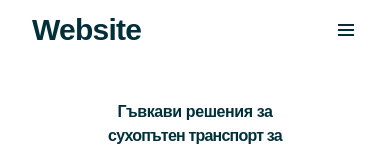
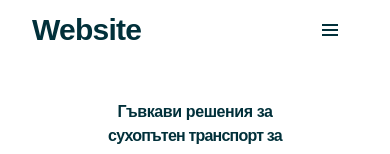
Before and after one commit to Stoyan83/Zproject01, a Next.js app: page / in a window 390 px wide. Shown: the top 154 px of the page. Built offline with nearby package versions, Linux system fonts and the light colour scheme.

Commit message:
Refactoring

```diff
--- a/src/app/components/NavBar.tsx
+++ b/src/app/components/NavBar.tsx
@@ -11,9 +11,9 @@ const NavBar = () => {
     setIsOpen(prevState => !prevState);
   };
 
-  const menuIconClasses = "md:hidden text-customBlue focus:outline-none transition-transform";
+  const menuIconClasses = "md:hidden mr-11 max-sm:mr-4 text-customBlue focus:outline-none transition-transform";
   const menuContainerClasses = `absolute top-full lg:left-32 md:relative md:flex justify-center ${
-    isOpen ? "block h-screen left-8" : "hidden"
+    isOpen ? "block h-screen ml-2" : "hidden"
   } md:items-center bg-white py-2 md:py-4 md:bg-transparent transition-all duration-300 w-full md:w-auto`;
   const menuItemClasses =
     "block md:inline-block my-2 md:my-0 md:mx-10 lg:mx-5 hover:underline transition-opacity";
--- a/src/app/layout.tsx
+++ b/src/app/layout.tsx
@@ -16,7 +16,7 @@ export default function RootLayout({
 }>) {
   return (
     <html lang="en">
-      <body className={`${inter.className} min-w-[200px]`} >{children}</body>
+      <body className={`${inter.className} min-w-[300px]`} >{children}</body>
     </html>
   );
 }
--- a/src/app/page.tsx
+++ b/src/app/page.tsx
@@ -1,5 +1,5 @@
 import Header from "./components/Header";
-import Section from "./ui/Section";
+import Section from "./components/Section";
 
 export default function Home() {
   return (
```
Also changed, not shown: src/app/components/Section.tsx (renamed from src/app/ui/Section.tsx).
